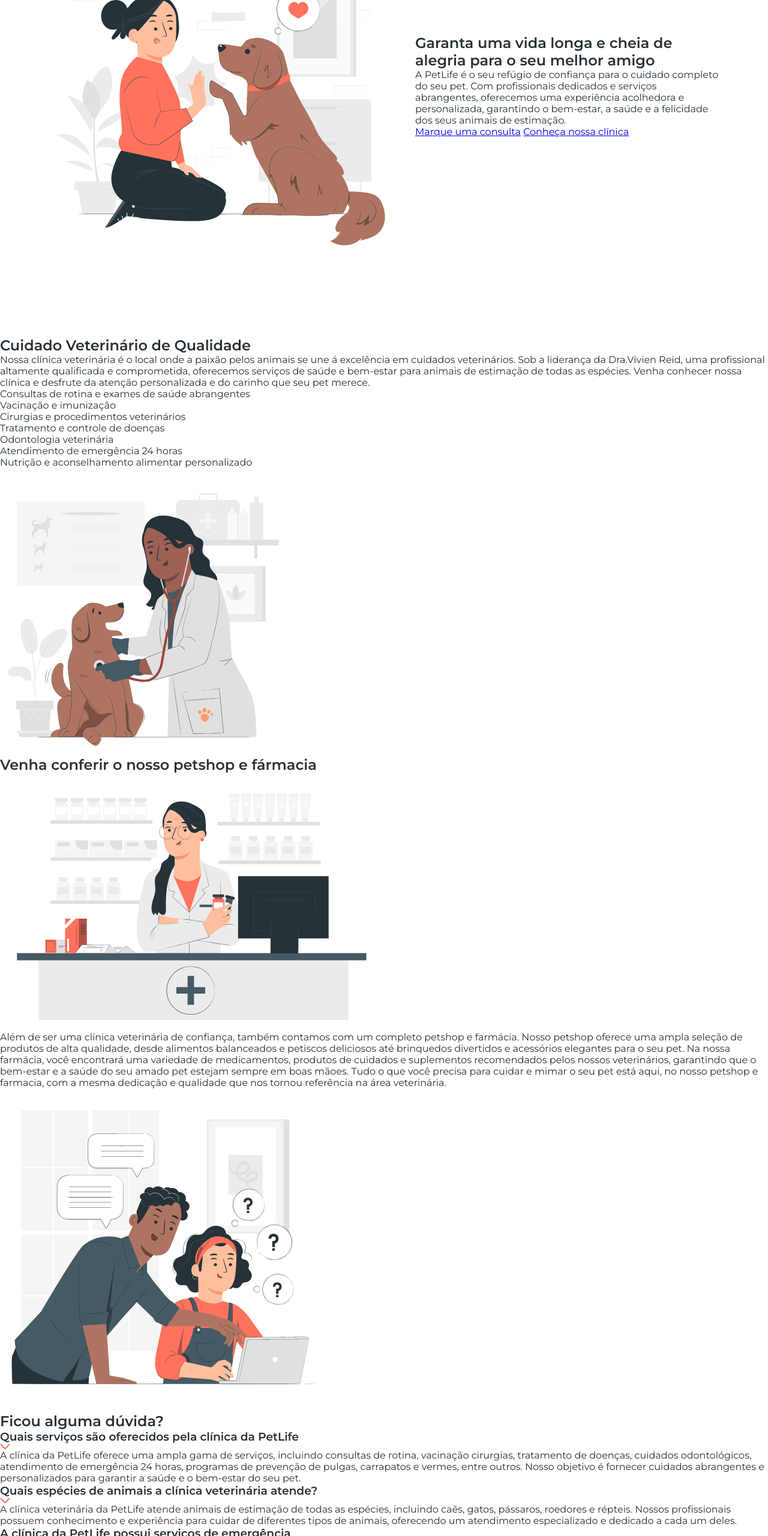
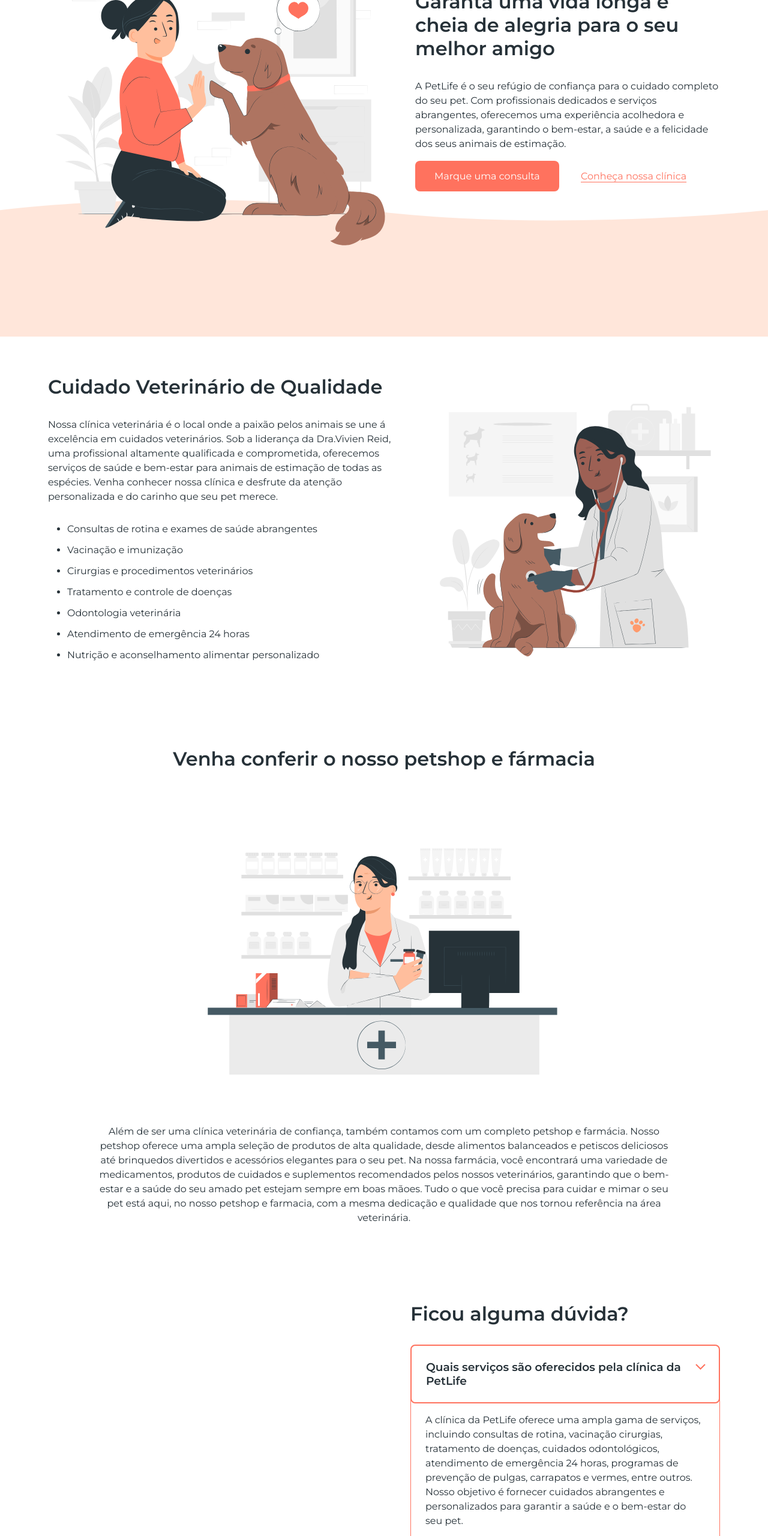
Before and after one commit to JoaoFlaviomp/PetLife, a plain HTML site: page index.html in a window 1280 px wide. Shown: the part 240-2800 px from the top of the page at 60% size. Drawn offline with Linux system fonts and the light colour scheme.

Commit message:
quarto commit

```diff
--- a/index.css
+++ b/index.css
@@ -35,3 +35,141 @@ header nav a{
     padding: 24px 80px 128px 80px;
     position: relative;
 }
+
+h1,
+h2 {
+    font-weight: 600;
+    font-size: 32px;
+    margin-bottom: 32px;
+}
+
+.paragrafo{
+    line-height: 150%;
+    margin-bottom: 32px;
+}
+
+.botao{
+    background-color: #FF725E;
+    border-radius: 8px;
+    color: #FFFFFF;
+    /* vertical, horizontal */
+    padding: 16px 32px;
+    text-decoration: none;
+}
+
+.botao-transparente{
+    background-color: transparent;
+    color: #FF725E;
+    padding: 16px 32px;
+    text-underline-offset: 4px;
+}
+
+.absolute{
+    position: absolute;
+    bottom: 0;
+    left: 0;
+    width: 100%;
+    z-index: -10;
+}
+
+#clinica{
+    display: flex;
+    align-items: center;
+    gap: 64px;
+    padding: 64px 80px;
+}
+
+#clinica li{
+    margin-bottom: 16px;
+    margin-left: 32px;
+}
+
+#farmacia{
+    padding: 64px 80px;
+    text-align: center;
+}
+
+#farmacia img{
+    margin: 64px auto;
+}
+
+#farmacia .paragrafo{
+    max-width: 950px;
+    margin: 0 auto;
+}
+
+#duvidas{
+    display: flex;
+    align-items: center;
+    gap: 64px;
+    padding: 64px 80px;
+}
+
+.duvida{
+    position: relative;
+}
+
+.duvida h3{
+    border: 2px solid #FF725E;
+    border-radius: 8px;
+    cursor: pointer;
+    padding: 24px;
+}
+
+.duvida img{
+    position: absolute;
+    top: 32px;
+    right: 24px;
+}
+
+.duvida .paragrafo{
+    border-right: 1px solid #FF725E;
+    border-bottom: 1px solid #FF725E;
+    border-left: 1px solid #FF725E;
+    border-radius: 0 0 8px 8px;
+    margin-top: -8px;
+    padding: 24px;
+}
+
+footer{
+    background-color: rgba(255, 152, 108, 0.25);
+    display: flex;
+    justify-content: space-between;
+    gap: 80px;
+    padding: 64px 80px;
+}
+
+footer img,
+footer .titulo{
+    display: block;
+    font-weight: 600;
+    margin-bottom: 24px;
+}
+
+footer nav a{
+    color: #263138;
+    display: block;
+    margin-bottom: 16px;
+    text-decoration: none;
+}
+
+footer p{
+    margin-bottom: 16px;
+    max-width: 350px;
+}
+
+footer p a{
+    color: #263138;
+    text-decoration: none;
+}
+
+#copyright{
+    background-color: #263138;
+    color: #FFFFFF;
+    padding: 24px;
+    text-align: center;
+}
+
+#copyright a{
+    color: #FF9A6C
+}
--- a/index.html
+++ b/index.html
@@ -31,18 +31,20 @@
 
             <div>
                 <h1>Garanta uma vida longa e cheia de alegria para o seu melhor amigo</h1>
-                <p> A PetLife é o seu refúgio de confiança para o cuidado completo do seu pet. Com profissionais
+                <p class="paragrafo"> A PetLife é o seu refúgio de confiança para o cuidado completo do seu pet. Com profissionais
                 dedicados e serviços abrangentes, oferecemos uma experiência acolhedora e personalizada,
                 garantindo o bem-estar, a saúde e a felicidade dos seus animais de estimação.</p>
-                <a href="https://wa.me/5522987654321" target="_blank">Marque uma consulta</a>
-                <a href="#clinica">Conheça nossa clínica</a>
+                <a class = "botao" href="https://wa.me/5522987654321" target="_blank">Marque uma consulta</a>
+                <a class = "botao-transparente" href="#clinica">Conheça nossa clínica</a>
             </div>
+
+            <img class="absolute" src="img/shape.svg" alt="">
         </section>
 
         <section id="clinica">
             <div>
                 <h2>Cuidado Veterinário de Qualidade</h2>
-                <p> Nossa clínica veterinária é o local onde a paixão pelos animais se une á excelência em cuidados
+                <p class="paragrafo"> Nossa clínica veterinária é o local onde a paixão pelos animais se une á excelência em cuidados
                 veterinários. Sob a liderança da Dra.Vivien Reid, uma profissional altamente qualificada e comprometida,
                 oferecemos serviços de saúde e bem-estar para animais de estimação de todas as espécies. Venha conhecer
                 nossa clínica e desfrute da atenção personalizada e do carinho que seu pet merece.
@@ -64,7 +66,7 @@
         <section id="farmacia">
             <h2>Venha conferir o nosso petshop e fármacia</h2>
             <img src="img/shop-img.svg" alt="" width="645" height="430" loading="lazy">
-            <p> Além de ser uma clínica veterinária de confiança, também contamos com um completo petshop e farmácia.
+            <p class="paragrafo"> Além de ser uma clínica veterinária de confiança, também contamos com um completo petshop e farmácia.
             Nosso petshop oferece uma ampla seleção de produtos de alta qualidade, desde alimentos balanceados e petiscos
             deliciosos até brinquedos divertidos e acessórios elegantes para o seu pet. Na nossa farmácia, você encontrará
             uma variedade de medicamentos, produtos de cuidados e suplementos recomendados pelos nossos veterinários,
@@ -80,38 +82,38 @@
             <div>
                 <h2>Ficou alguma dúvida?</h2>
 
-                <div>
+                <div class="duvida">
                     <h3>Quais serviços são oferecidos pela clínica da PetLife</h3>
                     <img src="img/arrow-down.svg" alt="">
-                    <p> A clínica da PetLife oferece uma ampla gama de serviços, incluindo consultas de rotina, vacinação
+                    <p class="paragrafo"> A clínica da PetLife oferece uma ampla gama de serviços, incluindo consultas de rotina, vacinação
                     cirurgias, tratamento de doenças, cuidados odontológicos, atendimento de emergência 24 horas, programas
                     de prevenção de pulgas, carrapatos e vermes, entre outros. Nosso objetivo é fornecer cuidados abrangentes
                     e personalizados para garantir a saúde e o bem-estar do seu pet.
                     </p>
                 </div>
 
-                <div>
+                <div class="duvida">
                     <h3>Quais espécies de animais a clínica veterinária atende?</h3>
                     <img src="img/arrow-down.svg" alt="">
-                    <p> A clínica veterinária da PetLife atende animais de estimação de todas as espécies, incluindo caẽs,
+                    <p class="paragrafo"> A clínica veterinária da PetLife atende animais de estimação de todas as espécies, incluindo caẽs,
                         gatos, pássaros, roedores e répteis. Nossos profissionais possuem conhecimento e experiência para
                         cuidar de diferentes tipos de animais, oferecendo um atendimento especializado e dedicado a cada um deles.
                     </p>
                 </div>
 
-                <div>
-                    <h3>A clínica da PetLife possui serviços de emergência</h3>
-                    <img src="/img/arrow-down.svg" alt="">
-                    <p>Sim, a clínica veterinária da PetLife oferece serviços de emergência 24 horas. Se o seu animal de
+                <div class="duvida">
+                    <h3>A clínica da PetLife possui serviços de emergência?</h3>
+                    <img src="img/arrow-down.svg" alt="">
+                    <p class="paragrafo">Sim, a clínica veterinária da PetLife oferece serviços de emergência 24 horas. Se o seu animal de
                     estimação precisar de atendimento veterinário imediato fora do horário de expediente, nossa equipe está
                     pronta para ajudar, fornecendo cuidados urgentes e tratamento adequado para garantir o bem-estar do seu pet.
                     </p>
                 </div>
 
-                <div>
+                <div class="duvida">
                     <h3>A clínica oferece serviços de banho e tosa?</h3>
-                    <img src="/img/arrow-down.svg" alt="">
-                    <p> Sim, a clínica veterinária da PetLife oferece serviços profissionais de banho e tosa. Nossa equipe
+                    <img src="img/arrow-down.svg" alt="">
+                    <p class="paragrafo"> Sim, a clínica veterinária da PetLife oferece serviços profissionais de banho e tosa. Nossa equipe
                     de profissionais experientes garante que seu pet receba cuidados adequados, usando produtos de alta
                     qualidade e técnicas seguras. O banho e tosa ajudam a manter a higiene, a saúde da pele e pelagem do
                     seu pet, além de proporcionar uma experiência relaxante e agradável para eles.
@@ -128,7 +130,7 @@
         </div>
 
         <div>
-            <strong>Links rápidos</strong>
+            <strong class="titulo">Links rápidos</strong>
             <nav>
                 <a href="#inicio">Início</a>
                 <a href="#clinica">Clínica</a>
@@ -138,13 +140,13 @@
         </div>
 
         <div>
-            <strong>Encontro-nos</strong>
+            <strong class="titulo">Encontro-nos</strong>
             <p>WhatsApp: <a href="https://wa.me/5522987654321" target="_blank">(22) 98765-4321</a></p>
             <p>Email: <a href="mailto:contato@petlife.com">contato@petlife.com</a></p>
             <p>Endereço: Av. 7 de Setembro, n 42, Centro</p>
         </div>
     </footer>
-    <div>
+    <div id="copyright">
         Desenvolvido por <a href="https://github.com/JoaoFlaviomp" target="_blank">@JoaoFlavio</a> na trilha Start na
         Programação da OneBitCode
     </div>
```
